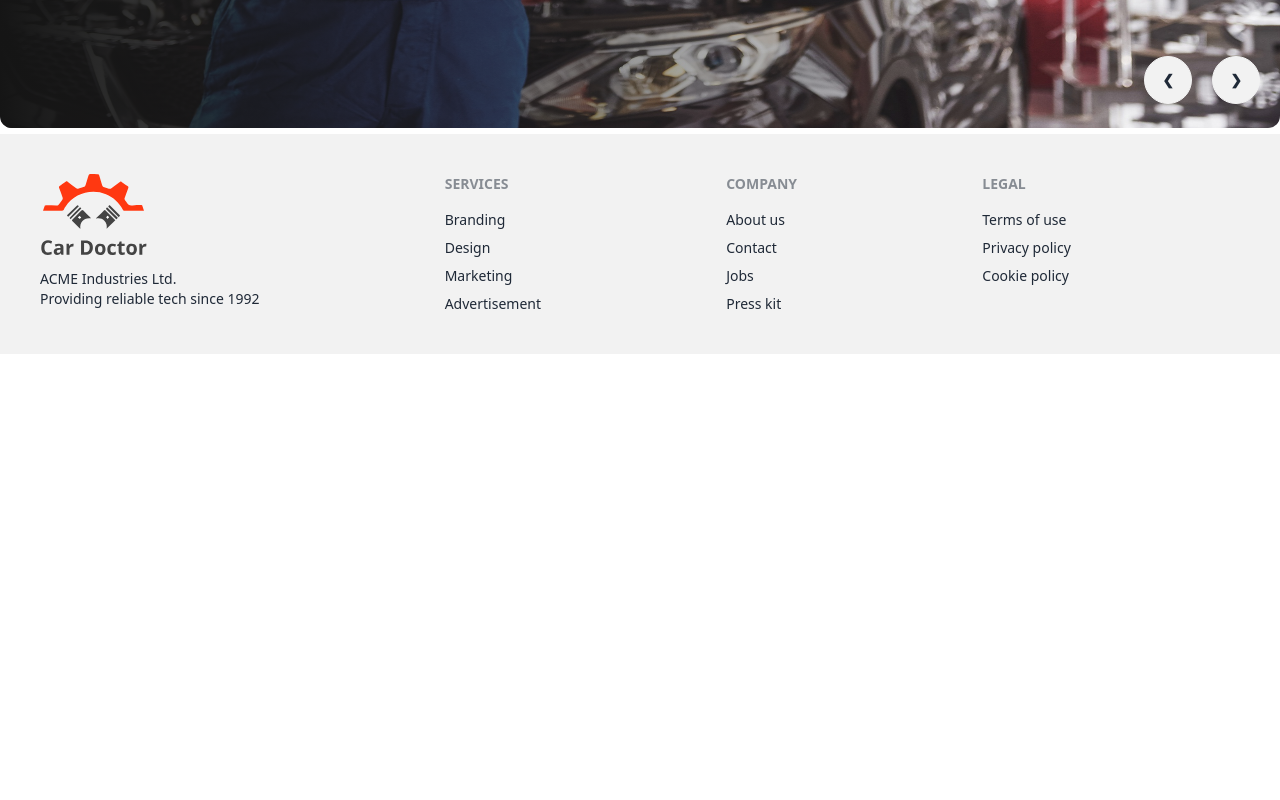
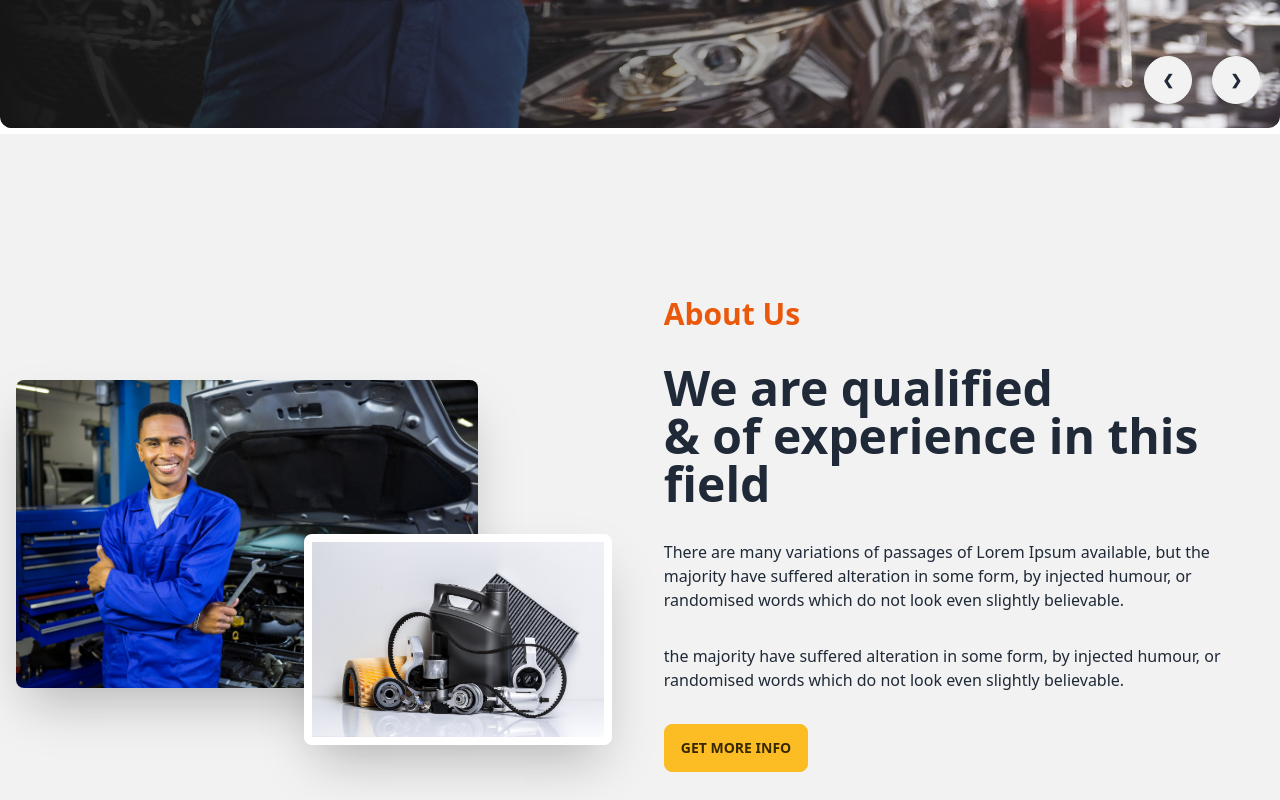
Before and after one commit to emonShimoul/CAR-DOCTOR-MERN, a React (Vite) app in the folder car-doctor-client/: page / in a window 1280 px wide. Shown: the part 600-1400 px from the top of the page. Before the commit the page ends 954 px from the top, so only its background shows below. Built offline with nearby package versions, Linux system fonts and the light colour scheme.

Commit message:
about us section

```diff
--- /dev/null
+++ b/car-doctor-client/src/pages/Home/About/About.jsx
@@ -0,0 +1,38 @@
+import person from "../../../assets/images/about_us/person.jpg";
+import parts from "../../../assets/images/about_us/parts.jpg";
+
+const About = () => {
+  return (
+    <div className="hero min-h-screen bg-base-200">
+      <div className="hero-content flex-col lg:flex-row">
+        <div className="lg:w-1/2 relative">
+          <img src={person} className="w-3/4 rounded-lg shadow-2xl" />
+          <img
+            src={parts}
+            className="w-1/2 rounded-lg shadow-2xl absolute right-5 top-1/2 border-8 border-white"
+          />
+        </div>
+        <div className="lg:w-1/2 space-y-8 p-4">
+          <h3 className="text-3xl text-orange-600 font-bold">About Us</h3>
+          <h1 className="text-5xl font-bold">
+            We are qualified <br /> & of experience in this field
+          </h1>
+          <p className="">
+            There are many variations of passages of Lorem Ipsum available, but
+            the majority have suffered alteration in some form, by injected
+            humour, or randomised words which do not look even slightly
+            believable.
+          </p>
+          <p className="">
+            the majority have suffered alteration in some form, by injected
+            humour, or randomised words which do not look even slightly
+            believable.
+          </p>
+          <button className="btn btn-warning">Get More Info</button>
+        </div>
+      </div>
+    </div>
+  );
+};
+
+export default About;
--- a/car-doctor-client/src/pages/Home/Home/Home.jsx
+++ b/car-doctor-client/src/pages/Home/Home/Home.jsx
@@ -1,9 +1,11 @@
+import About from "../About/About";
 import Banner from "../Banner/Banner";
 
 const Home = () => {
   return (
     <div>
       <Banner></Banner>
+      <About></About>
     </div>
   );
 };
```
